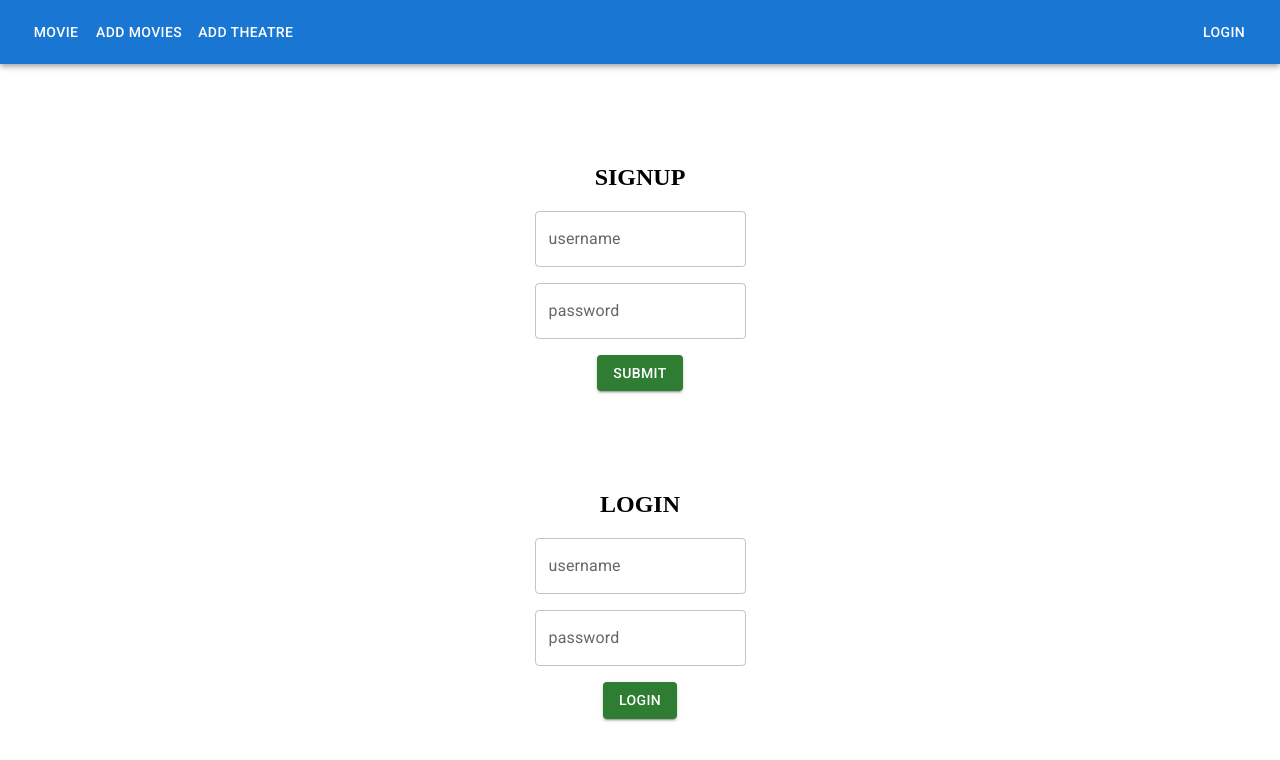
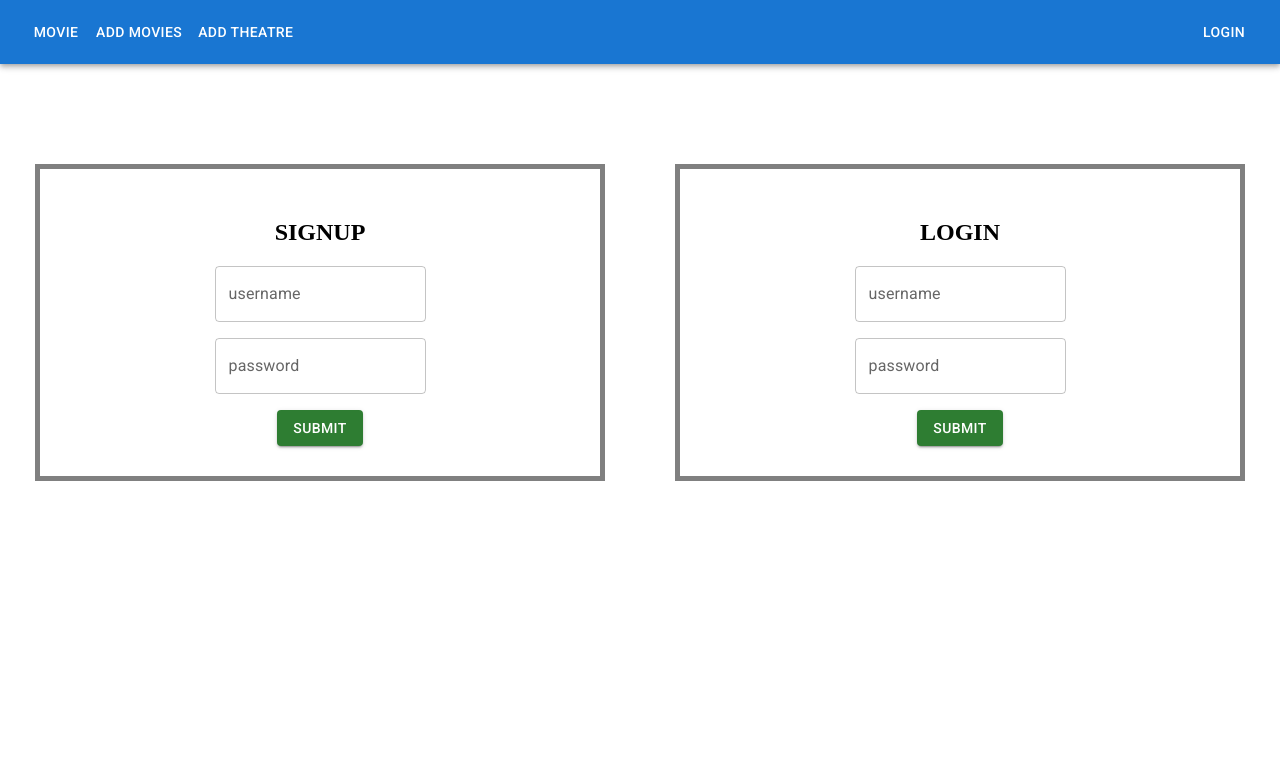
Before and after one commit to Bhagavath15/BookMyShowApp, a React (Vite) app: page / in a window 1280 px wide. Shown: the top 760 px of the page. Built offline with nearby package versions, Linux system fonts and the light colour scheme.

Commit message:
book my show

```diff
--- a/src/App.css
+++ b/src/App.css
@@ -77,11 +77,19 @@ body {
   flex-direction: column;
   align-items: center;
   gap: 1rem;
+
 }
 
 .loginform {
   text-align: center;
   margin: 100px auto;
   min-width: 500px;
-  padding: '30px'
+  padding: 30px;
+  border: 5px solid grey;
 }
+
+.home {
+
+  display: flex;
+  flex-direction: row;
+}
--- a/src/App.jsx
+++ b/src/App.jsx
@@ -63,9 +63,7 @@ function ProtectedRoute({ children }) {
 }
 function TicketBooked() {
   return (
-    <div>
-      <h1>Your ticked has conformed</h1>
-    </div>
+    <div> your ticked has conformed</div>
   )
 }
 
--- a/src/Home.jsx
+++ b/src/Home.jsx
@@ -3,13 +3,10 @@ import Button from '@mui/material/Button';
 import TextField from '@mui/material/TextField';
 import { useNavigate } from "react-router-dom";
 import { useState } from "react";
-import Card from '@mui/material/Card';
-import CardActions from '@mui/material/CardActions';
-import CardContent from '@mui/material/CardContent';
 
 export function Home() {
     return (
-        <div><Signin /><Login /></div>
+        <div className="home"><Signin /><Login /></div>
 
     );
 }
@@ -49,7 +46,6 @@ function Login() {
         }
     });
     return (
-
         <form onSubmit={formik.handleSubmit} className='loginform'>
             <h2>LOGIN</h2>
             <div className='loginfield'>
@@ -65,7 +61,7 @@ function Login() {
                     label="password"
                     name="password"
                     variant="outlined" />
-                <Button color={formstate} type='submit' variant="contained">{formstate === "success" ? "LOGIN" : "RETRY"}</Button>
+                <Button color={formstate} type='submit' variant="contained">{formstate === "success" ? "submit" : "retry"}</Button>
             </div>
 
         </form>
@@ -104,7 +100,6 @@ function Signin() {
         navigate("/")
     };
     return (
-
         <form onSubmit={formik.handleSubmit} className='loginform'>
             <h2>SIGNUP</h2>
             <div className='loginfield'>
```
